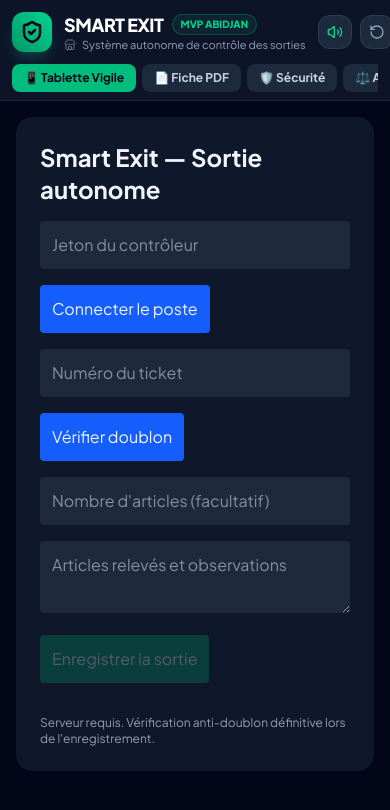
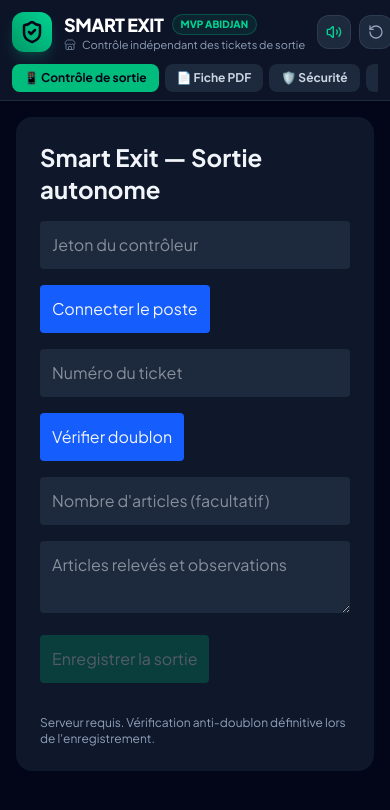
Before and after one commit to aubinfranck-hub/Smart-exit, a React (Vite) app: page / in a window 390 px wide. Shown: the top 810 px of the page. Built offline with nearby package versions, Linux system fonts and the light colour scheme.

Commit message:
feat: show standalone anti-duplicate controller on main tablet tab

```diff
--- a/src/components/Navbar.tsx
+++ b/src/components/Navbar.tsx
@@ -56,7 +56,7 @@ export const Navbar: React.FC<Props> = ({ activeTab, setActiveTab }) => {
               </div>
               <div className="text-[11px] text-slate-400 -mt-0.5 flex items-center gap-1.5">
                 <Store className="w-3 h-3 text-slate-500" />
-                Système autonome de contrôle des sorties
+                Contrôle indépendant des tickets de sortie
               </div>
             </div>
           </div>
@@ -72,7 +72,7 @@ export const Navbar: React.FC<Props> = ({ activeTab, setActiveTab }) => {
               }`}
             >
               <Tablet className="w-4 h-4" />
-              Écran Tablette Vigile
+              Contrôle de sortie
             </button>
 
             <button
@@ -187,7 +187,7 @@ export const Navbar: React.FC<Props> = ({ activeTab, setActiveTab }) => {
         {/* Mobile Horizontal Navigation bar */}
         <div className="flex lg:hidden overflow-x-auto pb-2 gap-1.5 scrollbar-none">
           {[
-            { id: 'TABLET_VIGILE', label: '📱 Tablette Vigile' },
+            { id: 'TABLET_VIGILE', label: '📱 Contrôle de sortie' },
             { id: 'FICHE_PDF', label: '📄 Fiche PDF' },
             { id: 'RESPONSABLE_SECURITE', label: '🛡️ Sécurité' },
             { id: 'RAPPROCHEMENT_CAISSE', label: '⚖️ Audit & Rapprochement' },
```
